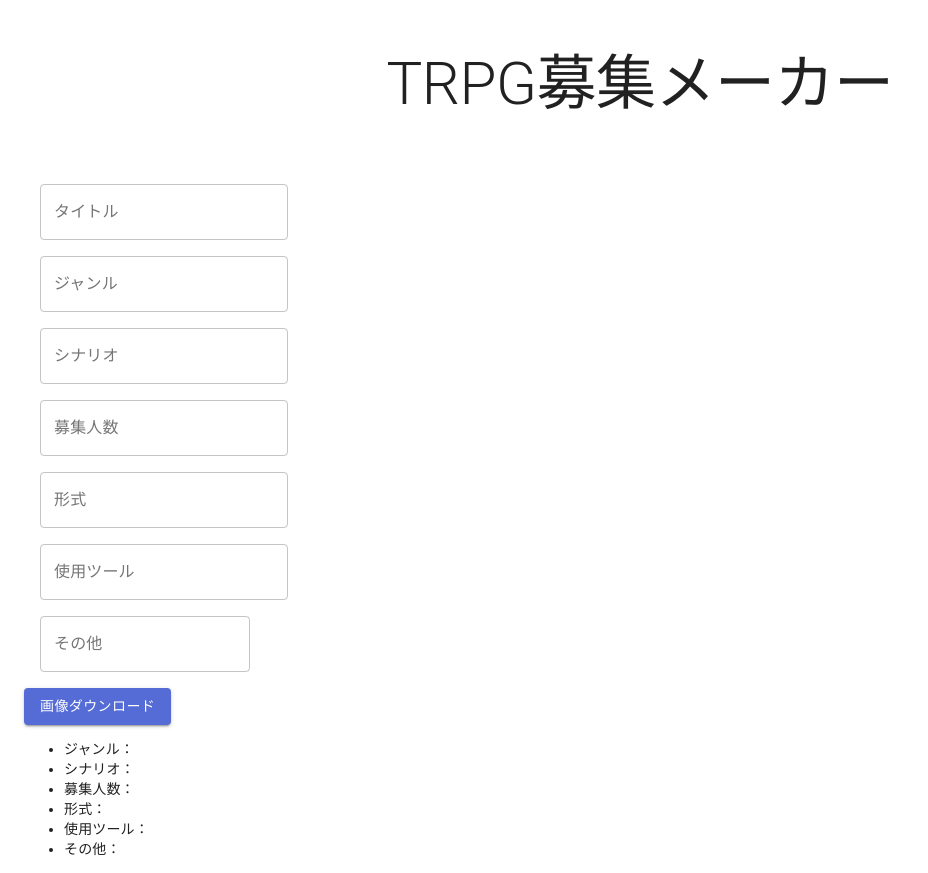
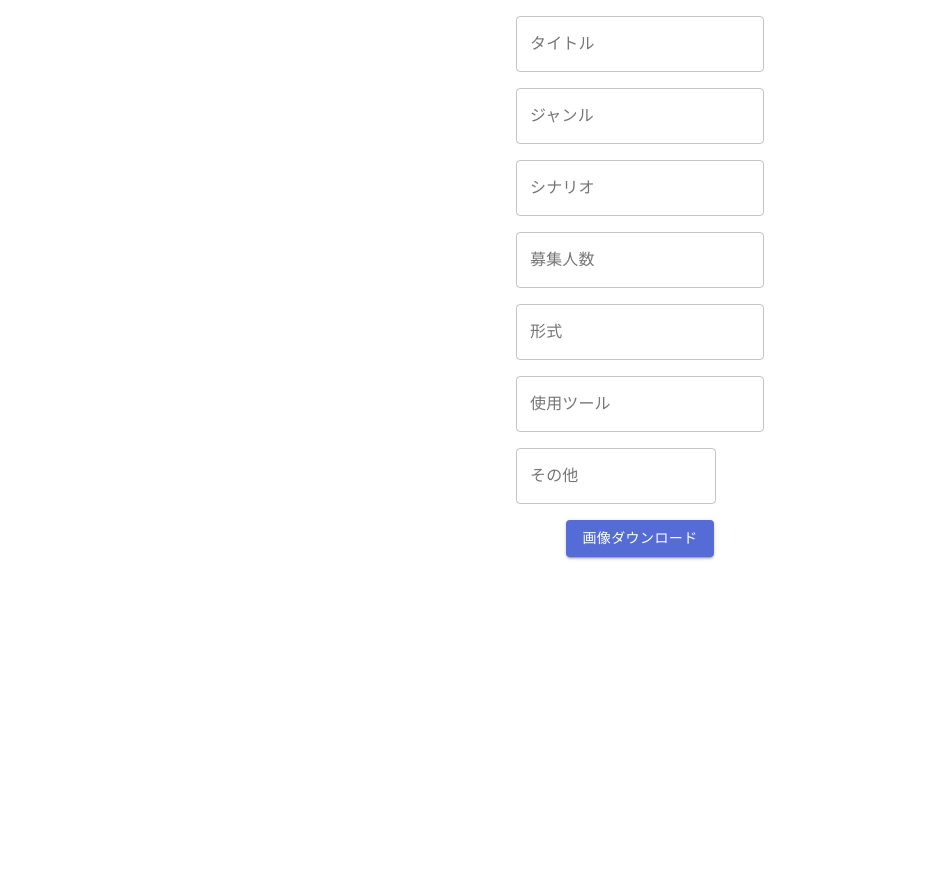
Before and after one commit to motikoma/trpg-bosyu, a Next.js app: page /generator in a window 1280 px wide. Shown: the whole page, without its empty margins (0-928 px from the left). After the commit the page ends 800 px from the top, so only its background shows below. Built offline with nearby package versions, Linux system fonts and the light colour scheme.

Commit message:
fix: リファクタリング

```diff
--- a/src/components/Card.tsx
+++ b/src/components/Card.tsx
@@ -1,6 +1,14 @@
-import { Typography } from "@material-ui/core";
-import React,{useState} from "react";
+import { List, ListItem, ListItemText, Typography } from "@material-ui/core";
+import React, { useState } from "react";
+import { makeStyles } from "@material-ui/core/styles";
 
+const useStyles = makeStyles({
+  card: {
+    maxWidth: 500,
+    padding: 20,
+    wordWrap: "break-word",
+  },
+});
 
 type Props = {
   title: string;
@@ -10,22 +18,45 @@ type Props = {
   format: string;
   tool: string;
   textarea: string;
-}
+};
 
-const Card: React.FC<Props> = ({title,genre,senario,recruitingCount,format,tool,textarea}) => {
+const Card: React.FC<Props> = ({
+  title,
+  genre,
+  senario,
+  recruitingCount,
+  format,
+  tool,
+  textarea,
+}) => {
+  const classes = useStyles();
   return (
-        <div id="target-component">
-            <Typography>{title}</Typography>
-            <ul>
-                <li>ジャンル：{genre}</li>
-                <li>シナリオ：{senario}</li>
-                <li>募集人数：{recruitingCount}</li>
-                <li>形式：{format}</li>
-                <li>使用ツール：{tool}</li>
-                <li>その他：{textarea}</li>
-            </ul>
+    <div id="target-component" className={classes.card}>
+      <Typography variant="h2" component="h2" align="center" gutterBottom>
+        {title ? title : "タイトル"}
+      </Typography>
+      <List>
+        <ListItem>
+          <ListItemText primary={`ジャンル：${genre}`} />
+        </ListItem>
+        <ListItem>
+          <ListItemText primary={`シナリオ：${senario}`} />
+        </ListItem>
+        <ListItem>
+          <ListItemText primary={`募集人数：${recruitingCount}`} />
+        </ListItem>
+        <ListItem>
+          <ListItemText primary={`形式：${format}`} />
+        </ListItem>
+        <ListItem>
+          <ListItemText primary={`使用ツール：${tool}`} />
+        </ListItem>
+        <ListItem>
+          <ListItemText primary={`その他：${textarea}`} />
+        </ListItem>
+      </List>
     </div>
   );
-}
+};
 
 export default Card;
--- a/src/components/Form.tsx
+++ b/src/components/Form.tsx
@@ -1,110 +1,132 @@
-import React,{useState} from "react";
+import React, { useState } from "react";
 import html2canvas from "html2canvas";
-import {makeStyles} from "@material-ui/core/styles";
-import { TextField, Button, Grid, Box, Typography, Container } from "@material-ui/core";
-import Card from "./Card";
+import { makeStyles } from "@material-ui/core/styles";
+import { Container, TextField, Button, Grid, Box } from "@material-ui/core";
 
 // TODO: 更新したらバグるのを修正する。よくわからない...
 // TODO: 見た目を整える：スタイルはHooks式で実装する
 // TODO: テキストエリアに記載した改行を反映できるようにする
 // TODO: 動的に行を追加できるようにする
 
-const Form: React.FC<{}> = () => {
+const useStyles = makeStyles({
+  textArea: {
+    padding: "0px",
+    "& .MuiOutlinedInput-multiline": {
+      padding: "18.5px 9px",
+    },
+  },
+  button: {
+    textAlign: "center",
+  },
+});
 
-    // 画像を生成してダウンロードする
+type Props = {
+  titleHandler;
+  genreHandler;
+  senarioHandler;
+  recruitingCountHandler;
+  formatHandler;
+  toolHandler;
+  textareaHandler;
+};
+
+const Form: React.FC<Props> = (props) => {
+  const classes = useStyles();
+  const {
+    titleHandler,
+    genreHandler,
+    senarioHandler,
+    recruitingCountHandler,
+    formatHandler,
+    toolHandler,
+    textareaHandler,
+  } = props;
+
+  // 画像を生成してダウンロード
   const onClickExport = (): void => {
     const target = document.getElementById("target-component");
-        html2canvas(target, {letterRendering: true, allowTaint: true, useCORS:true})
-        .then((canvas)=>{
+    html2canvas(target, {
+      letterRendering: true,
+      allowTaint: true,
+      useCORS: true,
+    }).then((canvas) => {
       const targetImageUri = canvas.toDataURL("img/png");
       saveAsImage(targetImageUri);
-        })
-    }
+    });
+  };
 
-    // 画像のダウンロード機能
+  // 画像のダウンロード関数
   const saveAsImage = (uri: string): void => {
     const downloadLink = document.createElement("a");
     downloadLink.href = uri;
     downloadLink.download = "component.png";
     downloadLink.click();
-    }
-
-    const [title, setTitle] = useState<string>("");
-    const [genre, setGenre] = useState<string>("");
-    const [senario, setSenario] = useState<string>("");
-    const [recruitingCount, setRecruitingCount] = useState<string>("");
-    const [format, setFormat] = useState<string>("");
-    const [tool, setTool] = useState<string>("");
-    const [textarea, setTextarea] = useState<string>("");
-
-    const titleHandler = (e: React.ChangeEvent<HTMLInputElement>) => {
-        setTitle(e.currentTarget.value);
-    }
-
-    const genreHandler = (e: React.ChangeEvent<HTMLInputElement>) => {
-        setGenre(e.currentTarget.value);
-    }
-
-    const senarioHandler = (e: React.ChangeEvent<HTMLInputElement>) => {
-        setSenario(e.currentTarget.value);
-    }
-
-    const recruitingCountHandler = (e: React.ChangeEvent<HTMLInputElement>) => {
-        setRecruitingCount(e.currentTarget.value);
-    }
-
-    const formatHandler = (e: React.ChangeEvent<HTMLInputElement>) => {
-        setFormat(e.currentTarget.value);
-    }
-
-    const toolHandler = (e: React.ChangeEvent<HTMLInputElement>) => {
-        setTool(e.currentTarget.value);
-    }
-
-    const textareaHandler = (e: React.ChangeEvent<HTMLTextAreaElement>) => {
-        setTextarea(e.currentTarget.value);
-    }
+  };
 
   return (
-        <Container maxWidth="lg" fixed>
-            <Box m={6}>
-                <Typography variant="h2" component="h1" align="center">TRPG募集メーカー</Typography>
-            </Box>
-            <Grid container direction="row" justify="center" alignItems="center">
-                <Grid container item xs={12}>
-                    <section>
+    <Grid container direction="row" justify="center" alignItems="flex-start">
+      <Grid item>
         <Box m={2}>
-                            <TextField label="タイトル" variant="outlined" onChange={titleHandler} />
+          <TextField
+            label="タイトル"
+            variant="outlined"
+            onChange={titleHandler}
+          />
         </Box>
         <Box m={2}>
-                            <TextField label="ジャンル" variant="outlined" onChange={genreHandler}  />
+          <TextField
+            label="ジャンル"
+            variant="outlined"
+            onChange={genreHandler}
+          />
         </Box>
         <Box m={2}>
-                            <TextField label="シナリオ" variant="outlined" onChange={senarioHandler}  />
+          <TextField
+            label="シナリオ"
+            variant="outlined"
+            onChange={senarioHandler}
+          />
         </Box>
         <Box m={2}>
-                            <TextField label="募集人数" variant="outlined" onChange={recruitingCountHandler}  />
+          <TextField
+            label="募集人数"
+            variant="outlined"
+            onChange={recruitingCountHandler}
+          />
         </Box>
         <Box m={2}>
-                            <TextField label="形式" variant="outlined" onChange={formatHandler}  />
+          <TextField label="形式" variant="outlined" onChange={formatHandler} />
         </Box>
         <Box m={2}>
-                            <TextField label="使用ツール" variant="outlined" onChange={toolHandler}  />
+          <TextField
+            label="使用ツール"
+            variant="outlined"
+            onChange={toolHandler}
+          />
         </Box>
         <Box m={2}>
-                            <TextField label="その他" variant="outlined" multiline onChange={textareaHandler} />
+          <TextField
+            className={classes.textArea}
+            label="その他"
+            variant="outlined"
+            multiline
+            onChange={textareaHandler}
+          />
         </Box>
-                        <Button variant="contained" color="primary" onClick={()=>{onClickExport()}}>画像ダウンロード</Button>
-                    </section>
-                </Grid>
-                <Grid container item xs={12}>
-                    <section>
-                        <Card title={title} genre={genre} senario={senario} recruitingCount={recruitingCount} format={format} tool={tool} textarea={textarea} />
-                    </section>
+        <Container className={classes.button}>
+          <Button
+            variant="contained"
+            color="primary"
+            onClick={() => {
+              onClickExport();
+            }}
+          >
+            画像ダウンロード
+          </Button>
+        </Container>
       </Grid>
     </Grid>
-        </Container>
   );
-}
+};
 
 export default Form;
```
Also changed, not shown: src/pages/index.tsx (+85 -48 lines). Lines whose indentation alone changed are shown as unchanged.
